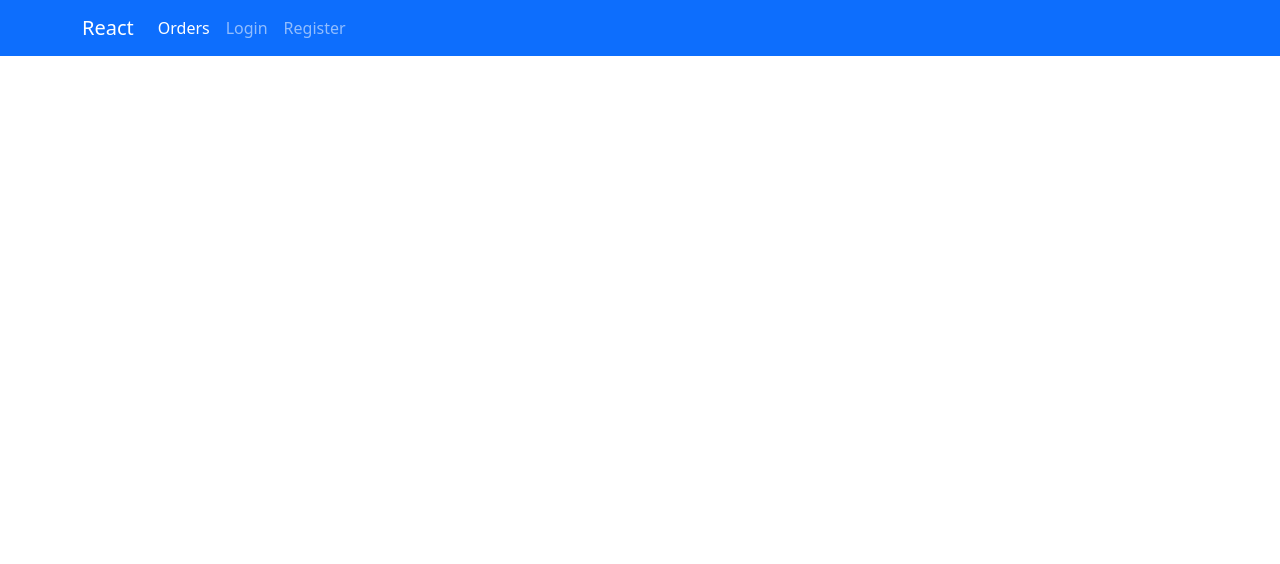
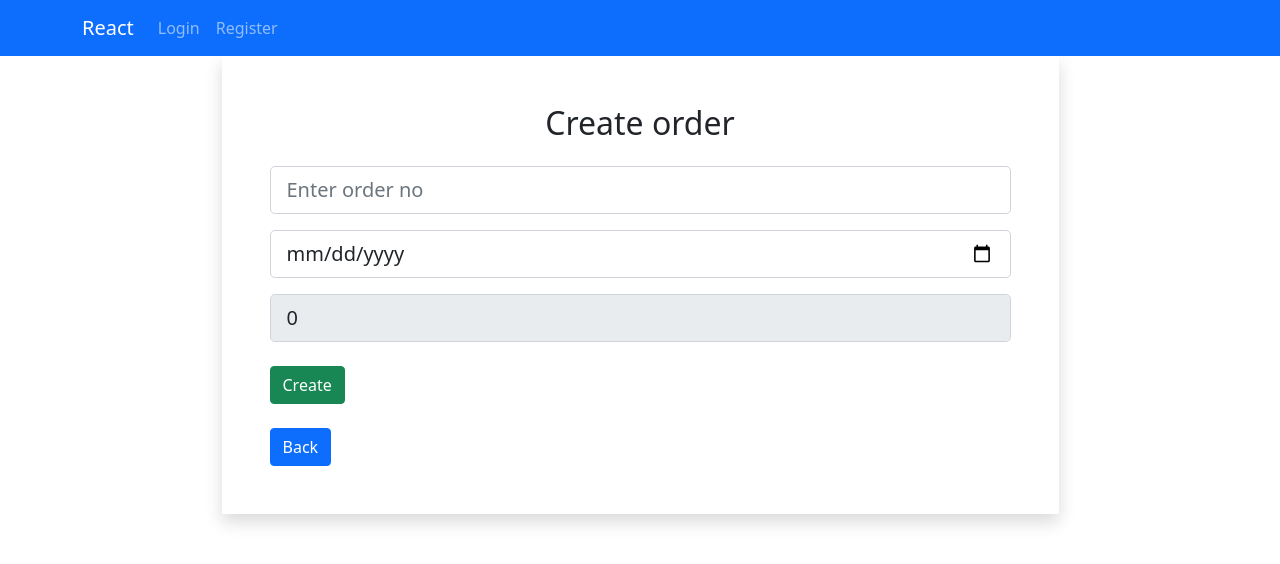
Before and after one commit to Cavid53/Obermind-frontend, a React (Create React App) app: page /order/create in a window 1280 px wide. Shown: the top 564 px of the page. Built offline with nearby package versions, Linux system fonts and the light colour scheme.

Commit message:
Added order options and logout

```diff
--- a/src/App.js
+++ b/src/App.js
@@ -5,7 +5,9 @@ import '../node_modules/font-awesome/css/font-awesome.min.css';
 import Navbar from './components/layout/Navbar';
 import Login from './components/account/Login';
 import Register from './components/account/Register';
-import Order from './components/order/order';
+import Order from './components/order/Order';
+import CreateOrder from './components/order/CreateOrder';
+import EditOrder from './components/order/EditOrder';
 
 
 function App() {
@@ -18,6 +20,8 @@ function App() {
           <Route  path="/order" element={<Order/>}/>
           <Route  path="/login" element={<Login/>}/>
           <Route  path="/register" element={<Register/>}/>
+          <Route  path="/order/create" element={<CreateOrder/>}/>
+          <Route  path="/order/edit/:id" element={<EditOrder/>}/>
         </Routes>
       </div>
     </Router>
--- a/src/components/account/Register.js
+++ b/src/components/account/Register.js
@@ -12,7 +12,6 @@ const Register = () => {
     const navigate = useNavigate();
 
     const onSubmit = async e => {
-        debugger
         e.preventDefault();
         let data = {email,password,fullName};
         await axios.post("/v1/account/register", data);
--- a/src/components/layout/Navbar.js
+++ b/src/components/layout/Navbar.js
@@ -1,11 +1,22 @@
-import React from 'react';
-import {NavLink} from 'react-router-dom';
+import React, { useState, useEffect } from 'react';
+import { NavLink , useNavigate } from 'react-router-dom';
 
 const Navbar = () => {
+    let isActive = true;
+    if (!localStorage.getItem('user-info')) {
+        isActive = false;
+    }
+
+    const navigate = useNavigate();
+    const logout = () =>{
+        localStorage.clear();
+        navigate('/login')
+    }
+
     return (
         <nav className="navbar navbar-expand-lg navbar-dark bg-primary">
             <div className="container">
-                <NavLink className="navbar-brand" to="/">
+                <NavLink className="navbar-brand" to="/order">
                     React
                 </NavLink>
                 <button className="navbar-toggler" type="button" data-bs-toggle="collapse" data-bs-target="#navbarNav" aria-controls="navbarNav" aria-expanded="false" aria-label="Toggle navigation">
@@ -13,18 +24,52 @@ const Navbar = () => {
                 </button>
                 <div className="collapse navbar-collapse">
                     <ul className="navbar-nav">
+
+                        {(() => {
+                            if (isActive) {
+                                return (
                                     <li className="nav-item">
-                            <NavLink className="nav-link"  to="/order">Orders</NavLink>
+                                        <NavLink className="nav-link" to="/order">Orders</NavLink>
                                     </li>
+
+                                )
+                            }
+                        })()}
+
+                        {(() => {
+                            if (!isActive) {
+                                return (
+
                                     <li className="nav-item">
-                            <NavLink className="nav-link"  to="/login">Login</NavLink>
+                                        <NavLink className="nav-link" to="/login">Login</NavLink>
                                     </li>
+                                )
+                            }
+                        })()}
+
+                        {(() => {
+                            if (!isActive) {
+                                return (
+
                                     <li className="nav-item">
-                            <NavLink className="nav-link"  to="/Register">Register</NavLink>
+                                        <NavLink className="nav-link" to="/Register">Register</NavLink>
                                     </li>
+                                )
+                            }
+                        })()}
+
+                        {(() => {
+                            if (isActive) {
+                                return (
+
+                                    <li className="nav-item">
+                                        <button className='btn btn-primary' onClick={logout}>Logout</button>
+                                    </li>
+                                )
+                            }
+                        })()}
                     </ul>
                 </div>
-
             </div>
         </nav>
     )
--- /dev/null
+++ b/src/components/order/CreateOrder.js
@@ -0,0 +1,79 @@
+import React, { useState } from 'react';
+import axios from 'axios'
+import { useNavigate } from "react-router-dom";
+
+const CreateOrder = () => {
+
+    const navigate = useNavigate();
+    const [order, setOrder] = useState({
+        no: "",
+        orderDate: "",
+        totalPrice: 0,
+    });
+
+    const { no, orderDate, totalPrice } = order;
+
+    const onInputChange = e => {
+        setOrder({ ...order, [e.target.name]: e.target.value });
+    };
+
+    const onSubmit = async e => {
+        e.preventDefault();
+        const token = JSON.parse(localStorage.getItem('user-info'));
+        await axios.post("/v1/order/upsert", order,{ headers: {"Authorization" : `Bearer ${token}`} });
+        navigate('/order')
+    };
+
+
+    const goBack = () =>{
+        navigate("/order");
+    }
+
+    return (
+        <div className="container">
+            <div className="w-75 mx-auto shadow p-5">
+                <h2 className="text-center mb-4">Create order</h2>
+                <form onSubmit={e => onSubmit(e)}>
+                    <div className="form-group mt-3 position-relative">
+                        <input
+                            type="text"
+                            className="form-control form-control-lg"
+                            placeholder="Enter order no"
+                            name="no"
+                            value={no}
+                            required
+                            onChange={e => onInputChange(e)}
+                        />
+                    </div>
+                    <div className="form-group mt-3">
+                        <input
+                            type="date"
+                            className="form-control form-control-lg"
+                            placeholder="Enter order date"
+                            name="orderDate"
+                            value={orderDate}
+                            required
+                            onChange={e => onInputChange(e)}
+                        />
+                    </div>
+                    <div className="form-group mt-3">
+                        <input
+                            type="number"
+                            step="0.1"
+                            min='0'
+                            disabled
+                            className="form-control form-control-lg"
+                            placeholder="Enter order total price"
+                            name="totalPrice"
+                            value={totalPrice}
+                            onChange={e => onInputChange(e)}
+                        />
+                    </div>
+                    <button className="btn btn-success btn-block mt-4">Create</button>
+                </form>
+                <button className="btn btn-primary btn-block mt-4" onClick={goBack}>Back</button>
+            </div>
+        </div>
+    );
+};
+export default CreateOrder;
--- /dev/null
+++ b/src/components/order/EditOrder.js
@@ -0,0 +1,92 @@
+import React, { useState, useEffect } from 'react';
+import axios from 'axios'
+import { useNavigate, useParams } from "react-router-dom";
+import moment from 'moment';
+
+const EditOrder = () => {
+
+    const navigate = useNavigate();
+    const { id } = useParams();
+    const [order, setOrder] = useState({
+        no: "",
+        orderDate: "",
+        totalPrice: 0,
+    });
+
+    const {no, orderDate, totalPrice } = order;
+
+    useEffect(() => {
+        loadOrder();
+    }, []);
+
+    const onInputChange = e => {
+        setOrder({ ...order, [e.target.name]: e.target.value });
+    };
+
+    const onSubmit = async e => {
+        e.preventDefault();
+        const token = JSON.parse(localStorage.getItem('user-info'));
+        await axios.post("/v1/order/upsert", order,{ headers: {"Authorization" : `Bearer ${token}`} });
+        navigate("/order");
+    };
+
+    const loadOrder = async () => {
+        const token = JSON.parse(localStorage.getItem('user-info'));
+        const result = await axios.get(`/v1/order/${id}`,{ headers: {"Authorization" : `Bearer ${token}`} });
+        setOrder(result.data);
+    }
+
+    const goBack = () =>{
+        navigate("/order");
+    }
+
+
+
+    return (
+        <div className="container">
+            <div className="w-75 mx-auto shadow p-5">
+                <h2 className="text-center mb-4">Edit order</h2>
+                <form onSubmit={e => onSubmit(e)}>
+                    <div className="form-group mt-3">
+                        <input
+                            type="text"
+                            className="form-control form-control-lg"
+                            placeholder="Enter order no"
+                            name="no"
+                            value={no}
+                            required
+                            onChange={e => onInputChange(e)}
+                        />
+                    </div>
+                    <div className="form-group mt-3">
+                        <input
+                            type="date"
+                            className="form-control form-control-lg"
+                            placeholder="Enter order date"
+                            name="orderDate"
+                            required
+                            value={moment(orderDate).format('YYYY-MM-DD')}
+                            onChange={e => onInputChange(e)}
+                        />
+                    </div>
+                    <div className="form-group mt-3">
+                        <input
+                            type="number"
+                            step="0.1"
+                            min='0'
+                            disabled
+                            className="form-control form-control-lg"
+                            placeholder="Enter order total price"
+                            name="totalPrice"
+                            value={totalPrice}
+                            onChange={e => onInputChange(e)}
+                        />
+                    </div>
+                    <button className="btn btn-warning btn-block mt-4">Submit</button>
+                </form>
+                <button className="btn btn-primary btn-block mt-4" onClick={goBack}>Back</button>
+            </div>
+        </div>
+    );
+};
+export default EditOrder;
--- a/src/components/order/order.js
+++ b/src/components/order/order.js
@@ -13,18 +13,16 @@ const Order = () => {
 
     //get orders
     const loadOrders = async () => {
-        debugger
         const token = JSON.parse(localStorage.getItem('user-info'));
         const result = await axios.get("/v1/order/all",{ headers: {"Authorization" : `Bearer ${token}`} });
-        debugger
         setOrder(result.data);
 
     }
 
-
     //delete order
     const deleteOrder = async id => {
-        await axios.delete(`/v1/order/${id}`);
+        const token = JSON.parse(localStorage.getItem('user-info'));
+        await axios.delete(`/v1/order/${id}`,{ headers: {"Authorization" : `Bearer ${token}`} });
         loadOrders();
     }
 
@@ -33,7 +31,7 @@ const Order = () => {
             <div className="py-4">
                 <div className="d-flex justify-content-between">
                     <h1>Orders</h1>
-                    <Link className="btn btn-outline-primary" to="order/create">
+                    <Link className="btn btn-outline-primary" to="/order/create">
                         <span className="add-order-button-text">Add order</span>
                     </Link>
                 </div>
@@ -60,7 +58,7 @@ const Order = () => {
                                     </td>
                                     <td>
                                         <Link className="btn btn-primary mr-2 action" to={`order/detail/${order.id}`}>Details</Link>
-                                        <Link className="btn btn-outline-primary mr-2 action" to={`order/edit/${order.id}`}>Edit</Link>
+                                        <Link className="btn btn-outline-primary mr-2 action" to={`/order/edit/${order.id}`}>Edit</Link>
                                         <Link className="btn btn-danger" to="" onClick={() => deleteOrder(order.id)}>Delete</Link>
                                     </td>
                                 </tr>
```
Lines whose indentation alone changed are shown as unchanged.
